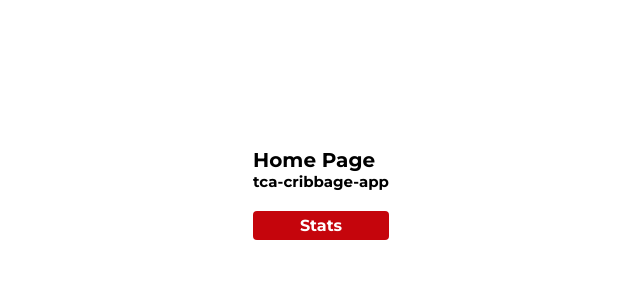
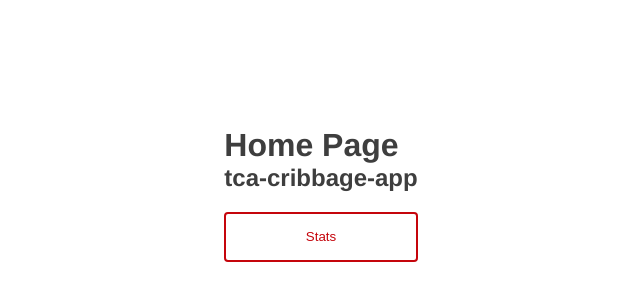
Before and after one commit to ClaytonDewey/tca-cribbage, a React (Create React App) app: page /#/ in a window 1280 px wide. Shown: the part 206-506 px from the top of the page, without its empty margins (319-959 px from the left). Built offline with nearby package versions, Linux system fonts and the light colour scheme.

Commit message:
Setup sass environment
Switched from css to scss

```diff
--- a/src/App.js
+++ b/src/App.js
@@ -1,4 +1,4 @@
-import "./App.css";
+import "./App.scss";
 import { Routes, Route } from "react-router-dom";
 // import { useState } from "react";
 import { Home } from "./Components/Home/Home";
--- /dev/null
+++ b/src/App.scss
@@ -0,0 +1,244 @@
+// Breakpoints
+$bp-xsmall: 28.125em; // 450px;
+$bp-small: 48em; // 768px;
+// $bp-menu: 59.6875em; // 955px;
+$bp-menu: 65.375em; // 1046px;
+$bp-medium: 64em; // 1024px;
+$bp-large: 85.375em; // 1366px;
+$bp-xlarge: 120em; // 1920px;
+$bp-xxlarge: 160em; // 2560px;
+
+// Media Queries
+$mq-xsmall: "screen and (min-width: #{$bp-xsmall})";
+$mq-small: "screen and (min-width: #{$bp-small})";
+$mq-menu: "screen and (min-width: #{$bp-menu})";
+$mq-medium: "screen and (min-width: #{$bp-medium})";
+$mq-large: "screen and (min-width: #{$bp-large})";
+$mq-xlarge: "screen and (min-width: #{$bp-xlarge})";
+$mq-xxlarge: "screen and (min-width: #{$bp-xxlarge})";
+$mq-retina: "(-webkit-min-device-pixel-ratio: 2), (min-resolution: 192dpi)";
+$mq-ie: "all and (-ms-high-contrast: none), (-ms-high-contrast: active)";
+
+// Colors
+$primary-color: #c5050c;
+$secondary-color: #777777;
+$tertiary-color: #6e6e6e;
+$success-color: #5cb85c;
+$alt-link: #0054ad;
+$warning: #fff3d9;
+$warning-em: #ffae00;
+$danger: #a94442;
+$danger-bg: #f2dede;
+$alert-color: #ec5840;
+$light-gray: #f1f1f1;
+$light-gray-2: #e1e1e1;
+$light-gray-3: #cacaca;
+$dark-gray: #818181;
+$black: #3e3e3e;
+$white: #fff;
+$off-white: #fefefe;
+$disabled: #969696;
+
+$default-font-size: 1.6rem;
+$default-font-size-mobile: 1.8rem;
+$default-page-width: 100rem;
+
+*,
+*::after,
+*::before {
+    margin: 0;
+    padding: 0;
+    box-sizing: inherit;
+}
+
+html,
+body {
+    margin: 0px auto;
+    width: 100%;
+    box-sizing: border-box;
+    background: $white;
+    color: $black;
+}
+
+body {
+    position: relative;
+}
+
+html {
+    // This defines what 1rem is.
+    font-size: 62.5%; // 1rem = 10px;
+    font-style: normal;
+    font-weight: normal;
+}
+
+body {
+    font-size: $default-font-size-mobile;
+    font-family: "Montserrat", Helvetica, Arial, sans-serif;
+    font-weight: 400;
+    display: flex;
+    flex-direction: column;
+    align-items: center;
+    justify-content: center;
+    height: 100vh;
+    overflow: hidden;
+
+    @media #{$mq-medium} {
+        font-size: $default-font-size;
+    }
+}
+
+.wi-50 {
+    width: 50%;
+    float: none !important;
+}
+
+.btn {
+    display: flex;
+    align-items: center;
+    justify-content: center;
+    border: 2px solid transparent;
+    border-radius: 4px;
+    transition: all 0.2s ease-in-out;
+    padding: 0px 1.5rem;
+    text-decoration: none;
+    cursor: pointer;
+    height: 5rem;
+    width: 100%;
+
+    &:hover {
+        color: currentColor;
+    }
+
+    &-primary {
+        background-color: $primary-color;
+        border-color: $primary-color;
+        color: $white;
+
+        &:hover {
+            background-color: darken($primary-color, 8%);
+            border-color: darken($primary-color, 10%);
+            color: $white;
+        }
+
+        &:active,
+        &:active:hover,
+        &:focus,
+        &:active:focus {
+            background-color: darken($primary-color, 4%);
+            border-color: darken($primary-color, 5%);
+            color: $white;
+        }
+
+        &-outline {
+            background-color: transparent;
+            border-color: $primary-color;
+            color: $primary-color;
+
+            &:hover,
+            &:active,
+            &:active:hover,
+            &:focus,
+            &:active:focus {
+                background-color: $primary-color;
+                color: $white;
+            }
+        }
+    }
+
+    &-success {
+        border-color: $success-color;
+        background-color: $success-color;
+        color: $white;
+
+        &:link,
+        &:visited {
+            color: $white;
+        }
+
+        &:hover,
+        &:active,
+        &:active:hover,
+        &:focus,
+        &:active:focus,
+        &-inverted {
+            background-color: darken($success-color, 8%);
+            border-color: darken($success-color, 10%);
+            color: $white;
+        }
+    }
+}
+
+// BOOTSTRAP PADDING/MARGIN UTILITIES
+// Spacing
+//
+// Control the default styling of most Bootstrap elements by modifying these
+// variables. Mostly focused on spacing.
+// You can add more entries to the $spacers map, should you need more variation.
+
+$spacer: 1rem !default;
+$spacers: () !default;
+$spacers: map-merge(
+    (
+        0: 0,
+        1: (
+            $spacer,
+        ),
+        2: (
+            $spacer * 2,
+        ),
+        3: (
+            $spacer * 3,
+        ),
+        4: (
+            $spacer * 4,
+        ),
+        5: (
+            $spacer * 5,
+        ),
+    ),
+    $spacers
+);
+
+@each $prop, $abbrev in (margin: m, padding: p) {
+    @each $size, $length in $spacers {
+        .#{$abbrev}-#{$size} {
+            #{$prop}: $length !important;
+        }
+        .#{$abbrev}t-#{$size},
+        .#{$abbrev}y-#{$size} {
+            #{$prop}-top: $length !important;
+        }
+        .#{$abbrev}r-#{$size},
+        .#{$abbrev}x-#{$size} {
+            #{$prop}-right: $length !important;
+        }
+        .#{$abbrev}b-#{$size},
+        .#{$abbrev}y-#{$size} {
+            #{$prop}-bottom: $length !important;
+        }
+        .#{$abbrev}l-#{$size},
+        .#{$abbrev}x-#{$size} {
+            #{$prop}-left: $length !important;
+        }
+    }
+}
+
+.m-auto {
+    margin: auto !important;
+}
+.my-auto,
+.mt-auto {
+    margin-top: auto !important;
+}
+.my-auto,
+.mb-auto {
+    margin-bottom: auto !important;
+}
+.mx-auto,
+.ml-auto {
+    margin-left: auto !important;
+}
+.mx-auto,
+.mr-auto {
+    margin-right: auto !important;
+}
--- a/src/Components/Home/Home.js
+++ b/src/Components/Home/Home.js
@@ -8,7 +8,7 @@ export const Home = () => {
         <>
             <h1>Home Page</h1>
             <h2>tca-cribbage-app</h2>
-            <button className="btn mt-2" onClick={() => nav("/stats")}>
+            <button className="btn btn-primary-outline mt-2" onClick={() => nav("/stats")}>
                 Stats
             </button>
         </>
```
